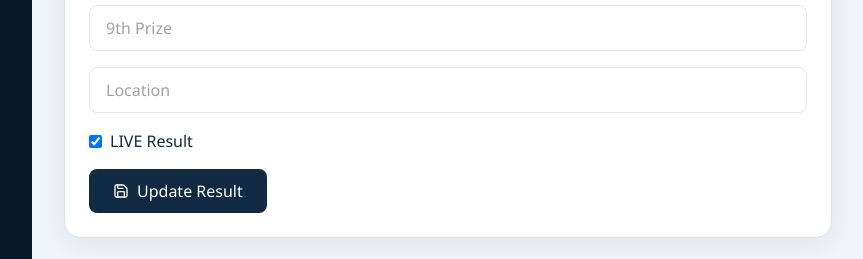
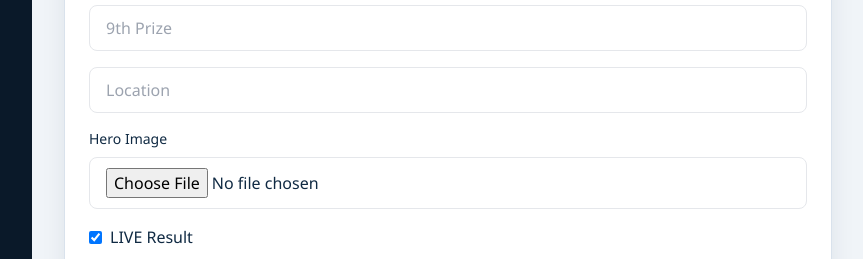
Before and after one commit to jaffenjacob07/lottery-live-site, a Next.js app: page /admin in a window 1280 px wide. Shown: the part 1380-1639 px from the top of the page, without its empty margins (224-1087 px from the left). Built offline with nearby package versions, Linux system fonts and the light colour scheme; no server answers; the database is empty.

Commit message:
add hero image upload

```diff
--- a/src/components/admin/ResultForm.tsx
+++ b/src/components/admin/ResultForm.tsx
@@ -1,6 +1,6 @@
 "use client";
 
-import { Save } from "lucide-react";
+import { Save, Upload } from "lucide-react";
 import { useEffect, useState } from "react";
 import { createClient } from "@/utils/supabase/client";
 import { getDraws, AdminDraw } from "@/lib/admin-draws";
@@ -25,6 +25,7 @@ export function ResultForm() {
   const [consolationPrize, setConsolationPrize] = useState("");
   const [location, setLocation] = useState("");
   const [isLive, setIsLive] = useState(true);
+  const [heroImage, setHeroImage] = useState("");
 
   const [loading, setLoading] = useState(false);
 
@@ -66,6 +67,7 @@ export function ResultForm() {
       setConsolationPrize(data.consolation_prize || "");
       setLocation(data.location || "");
       setIsLive(data.is_live ?? true);
+      setHeroImage(data.hero_image || "");
     }
 
     loadResult();
@@ -97,6 +99,7 @@ export function ResultForm() {
           consolation_prize: consolationPrize.trim(),
           location: location.trim(),
           is_live: isLive,
+          hero_image: heroImage,
         })
         .eq("id", selected);
 
@@ -222,6 +225,51 @@ export function ResultForm() {
   className="w-full px-4 py-2.5 rounded-lg border"
 />
 
+<div>
+  <label className="block text-sm font-medium mb-2">
+    Hero Image
+  </label>
+
+  <input
+    type="file"
+    accept="image/*"
+    onChange={async (e) => {
+      const file = e.target.files?.[0];
+
+      if (!file) return;
+
+      const fileName = `${Date.now()}-${file.name}`;
+
+      const { error } = await supabase.storage
+        .from("lottery-images")
+        .upload(fileName, file);
+
+      if (error) {
+        console.error(error);
+        alert("Image upload failed");
+        return;
+      }
+
+      const {
+        data: { publicUrl },
+      } = supabase.storage
+        .from("lottery-images")
+        .getPublicUrl(fileName);
+
+      setHeroImage(publicUrl);
+    }}
+    className="w-full px-4 py-2.5 rounded-lg border"
+  />
+
+  {heroImage && (
+    <img
+      src={heroImage}
+      alt="Hero Preview"
+      className="mt-3 max-h-64 rounded-lg border"
+    />
+  )}
+</div>
+
 <label className="flex items-center gap-2">
   <input
     type="checkbox"
```
Lines whose indentation alone changed are shown as unchanged.
